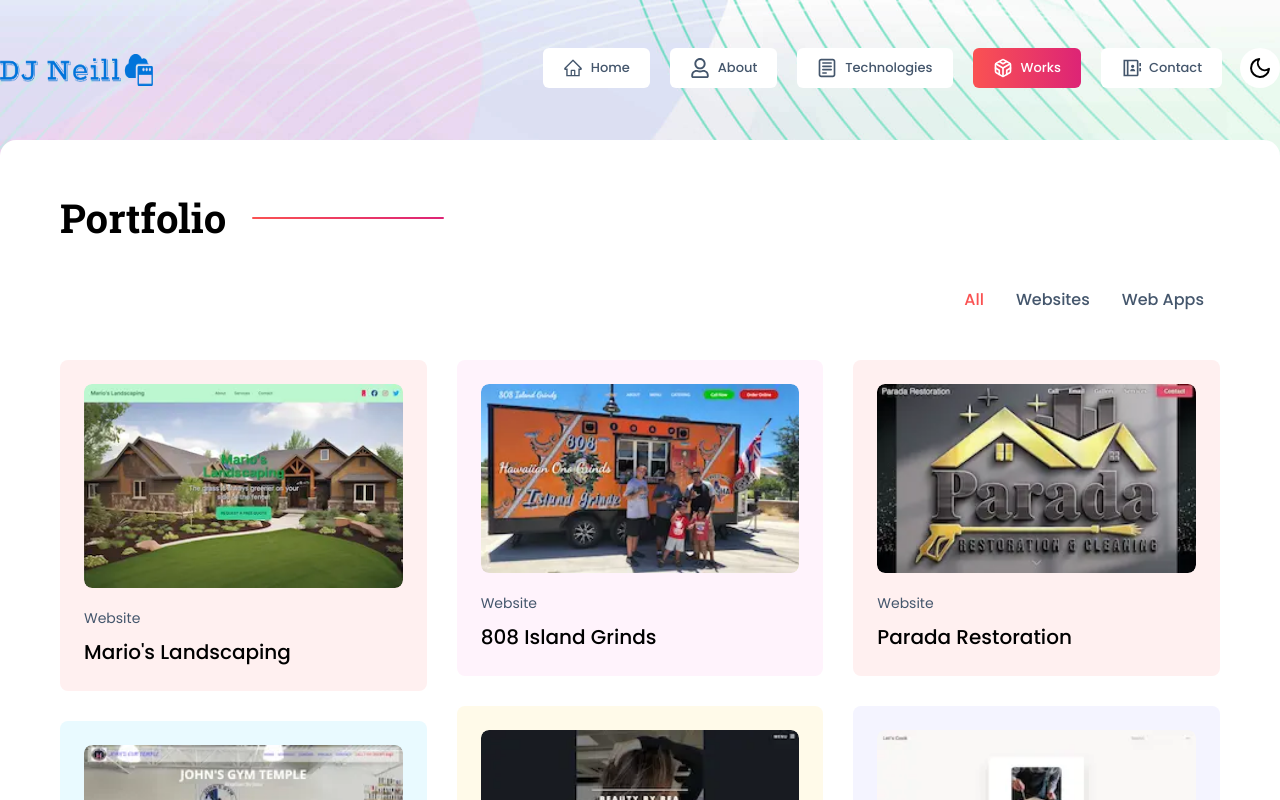
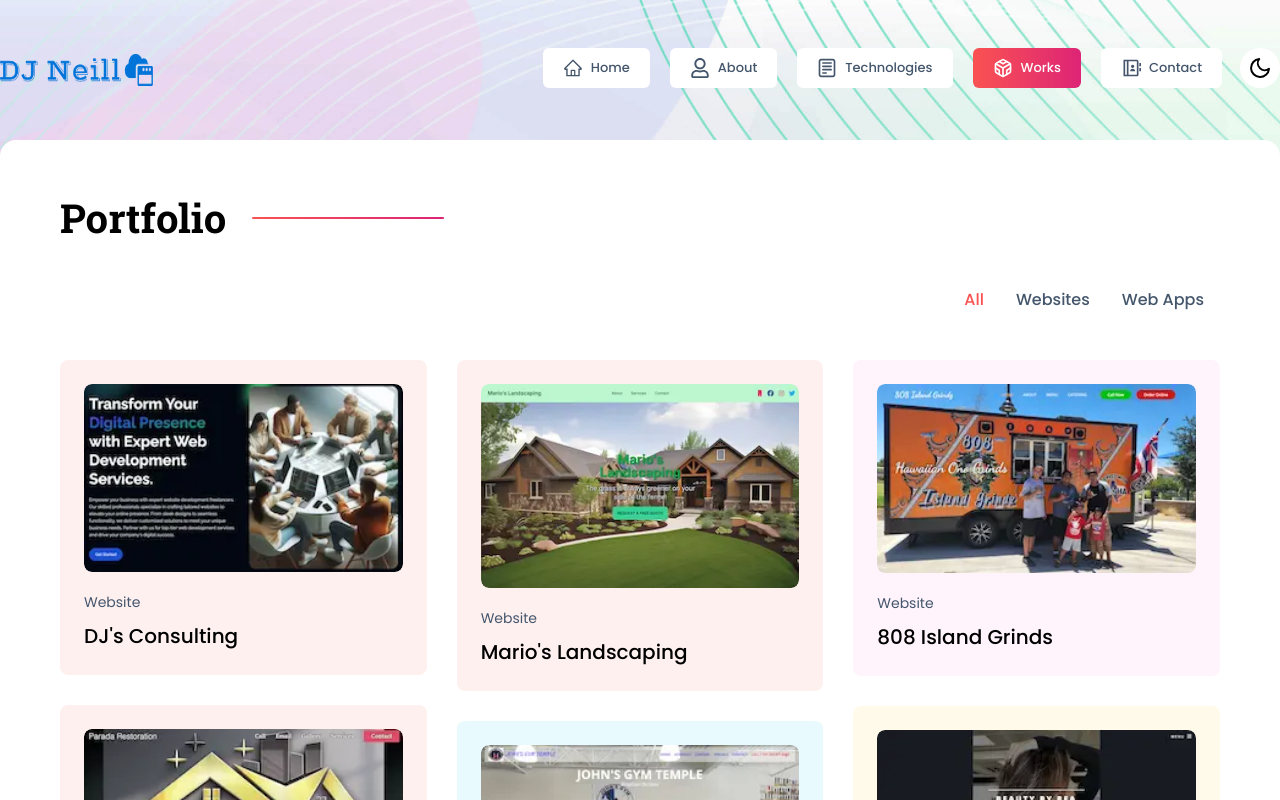
Before and after one commit to djneill/React-Portfolio, a Next.js app: page /works in a window 1280 px wide. Shown: the top 800 px of the page. Built offline with nearby package versions, Linux system fonts and the light colour scheme.

Commit message:
add consultancy page

```diff
--- a/components/tag/Tag.jsx
+++ b/components/tag/Tag.jsx
@@ -6,7 +6,7 @@ const Tag = () => {
     },
     {
       title: "Frameworks",
-      tags: ["https://skillicons.dev/icons?i=react,nodejs,next,vite&theme=dark"],
+      tags: ["https://skillicons.dev/icons?i=react,nodejs,next,vite,astro&theme=dark"],
     },
     {
       title: "Libraries",
--- a/data/worksData.js
+++ b/data/worksData.js
@@ -1,153 +1,167 @@
 module.exports = [
   {
     id: "1",
+    tag: "Website",
+    title: "DJ's Consulting",
+    img: "/images/work_images/cons.webp",
+    imgSmall: "/images/work_images/small/consSm.webp",
+    bg: "#FFF0F0",
+    client: "DJ's Consulting",
+    languages: "TypeScript, Astro, Tailwind",
+    link: "https://djneill.dev/",
+    linkText: "djneill.dev",
+    description:
+      "DJ's Consulting is a web development and consulting firm. It includes information about the company, services offered, contact details, and a contact form for potential customers to get in touch.",
+  },
+  {
+    id: "2",
     tag: "Website",
     title: "Mario's Landscaping",
     img: "/images/work_images/ml.webp",
     imgSmall: "/images/work_images/small/mlSm.webp",
     bg: "#FFF0F0",
     client: "Mario's Landscaping",
-    langages: "TypeScript, React, Tailwind",
+    languages: "TypeScript, React, Tailwind",
     link: "https://mario-landscaping.netlify.app/",
     linkText: "mario-landscaping.netlify.app",
     description:
       "Mario Landscaping is a website designed to showcase the landscaping services provided by our client's business. It includes information about the company, services offered, contact details, and a contact form for potential customers to get in touch.",
   },
   {
-    id: "2",
+    id: "3",
     tag: "Website",
     title: "808 Island Grinds",
     img: "/images/work_images/808ig.webp",
     imgSmall: "/images/work_images/small/808sm.webp",
     bg: "#FFF3FC",
     client: "808 Island Grinds",
-    langages: "HTML, CSS, Javascript",
+    languages: "HTML, CSS, Javascript",
     link: "https://islandgrinds.netlify.app/",
     linkText: "islandgrinds.netlify.app",
     description:
       "808 Island Grinds is a website designed to showcase the food and services provided by our client's business. It includes information about the company, services offered, contact details, and a contact form for potential customers to get in touch.",
   },
   {
-    id: "3",
+    id: "4",
     tag: "Website",
     title: "Parada Restoration",
     img: "/images/work_images/pr.webp",
     imgSmall: "/images/work_images/small/prsm.webp",
     bg: "#FFF0F0",
     client: "Parada Restoration",
-    langages: "HTML, CSS, Javascript",
+    languages: "HTML, CSS, Javascript",
     link: "https://paradarestoration.netlify.app/",
     linkText: "paradarestoration.netlify.app",
     description:
       "Parada Restoration is a website designed to showcase the restoration services provided by our client's business. It includes information about the company, services offered, contact details, and a contact form for potential customers to get in touch.",
   },
   {
-    id: "4",
+    id: "5",
     tag: "Website",
     title: "John's Gym Temple",
     img: "/images/work_images/tm.webp",
     imgSmall: "/images/work_images/small/tmSm.webp",
     bg: "#E9FAFF",
     client: "John's Gym Temple",
-    langages: "HTML, CSS, Javascript",
+    languages: "HTML, CSS, Javascript",
     link: "https://tmbjj.netlify.app/",
     linkText: "tmbjj.netlify.app",
     description:
       "John's Gym Temple is a website designed to showcase the martial arts services provided by our client's business. It includes information about the company, services offered, contact details, and a contact form for potential customers to get in touch.",
   },
   {
-    id: "5",
+    id: "6",
     tag: "Website",
     title: "Beauty By Bea",
     img: "/images/work_images/bea.webp",
     imgSmall: "/images/work_images/small/beaSm.webp",
     bg: "#FFFAE9",
     client: "Beauty By Bea",
-    langages: "HTML, CSS, Javascript",
+    languages: "HTML, CSS, Javascript",
     link: "https://beautybybea.netlify.app/",
     linkText: "beautybybea.netlify.app",
     description:
       "Beauty By Bea is a website designed to showcase the beauty services provided by our client's business. It includes information about the company, services offered, contact details, and a contact form for potential customers to get in touch.",
   },
   {
-    id: "6",
+    id: "7",
     tag: "Web App",
     title: "Let's Cook",
     img: "/images/work_images/mvp.webp",
     imgSmall: "/images/work_images/small/mvpSm.webp",
     bg: "#F4F4FF",
     client: "Let's Cook",
-    langages: "JavaScript, Node, MongoDB",
+    languages: "JavaScript, Node, MongoDB",
     link: "https://letscook.cyclic.app/",
     linkText: "letscook.cyclic.app",
     description:
       "Let's Cook is a full-stack web app. I wanted to create a place where users could post their favorite recipes, search for new recipes, and save their favorite recipes to a collection that they could easily find. Users can like, save, and comment on recipes, as well as delete recipes from their favorites that they may not want to keep saved.",
   },
   {
-    id: "7",
+    id: "8",
     tag: "Web App",
     title: "Film Flix",
     img: "/images/work_images/ff.webp",
     imgSmall: "/images/work_images/small/ffS.webp",
     bg: "#FFF0F8",
     client: "Film Flix",
-    langages: "TypeScript, React, Next-Auth",
+    languages: "TypeScript, React, Next-Auth",
     link: "https://film-flix-opal.vercel.app/auth",
     linkText: "film-flix-opal.vercel.app",
     description:
       "I wanted to explore and learn more by using React, Typescript, and Next.js to build a fun movie trailer app that replicated Netflix.I am using NextAuth for authentication, and bcrypt so passwords are hashed, and nothing is exposed. This site is for demonstration purposes, please do not use your real Netflix Password.",
   },
   {
-    id: "8",
+    id: "9",
     tag: "Web App",
     title: "Cortana Chatbot",
     img: "/images/work_images/cb.webp",
     imgSmall: "/images/work_images/small/cbSm.webp",
     bg: "#FFF0F8",
     client: "Cortana Chatbot",
-    langages: "JavaScript, React, OpenAI",
+    languages: "JavaScript, React, OpenAI",
     link: "https://cortana-bot.vercel.app/",
     linkText: "cortana-bot.vercel.app",
     description:
       "Cortana is a chatbot that I created using React and OpenAI. I wanted to create a chatbot that could answer questions about me, and my projects. I used OpenAI's API to train the chatbot, and it is still a work in progress.",
   },
   {
-    id: "9",
+    id: "10",
     tag: "Web App",
     title: "Pomodoro Task Timer",
     img: "/images/work_images/pom.webp",
     imgSmall: "/images/work_images/small/pomSm.webp",
     bg: "#FCF4FF",
     client: "Pomodoro Task Timer",
-    langages: "JavaScript, Node, MongoDB",
+    languages: "JavaScript, Node, MongoDB",
     link: "https://giterdonepomodoro.cyclic.app/",
     linkText: "giterdonepomodoro.cyclic.app",
     description:
       "Giterdone Pomodoro is a full-stack web app. I wanted to create a place where users could create a task, set a timer for that task, and save the task to a collection that they could easily find. Users can add, complete, as well as delete tasks that they may not want to keep saved.",
   },
   {
-    id: "10",
+    id: "11",
     tag: "Web App",
     title: "Brand Detector",
     img: "/images/work_images/brand.webp",
     imgSmall: "/images/work_images/small/brandSm.webp",
     bg: "#FCF4FF",
     client: "Brand Detector",
-    langages: "JavaScript, Microsoft Azure",
+    languages: "JavaScript, Microsoft Azure",
     link: "https://branddetector.onrender.com/",
     linkText: "branddetector.onrender.com",
     description:
       "Brand Detector is a web app that I created using Microsoft Azure's Computer Vision API. I wanted to create a place where users could upload an image, and the app would detect the brand of the item in the image. Users can upload an image, and the app will detect the brand of the item in the image.",
   },
   {
-    id: "11",
+    id: "12",
     tag: "Web App",
     title: "Temple Astronomy Society",
     img: "/images/work_images/nasa.webp",
     imgSmall: "/images/work_images/small/nasaSm.webp",
     bg: "#FCF4FF",
     client: "Temple Astronomy Society",
-    langages: "JavaScript, Microsoft Azure",
+    languages: "JavaScript, Microsoft Azure",
     link: "https://templeastronomysociety.netlify.app/",
     linkText: "templeastronomysociety.netlify.app",
     description:
```
Also changed, not shown: public/images/work_images/cons.webp (added), public/images/work_images/small/consSm.webp (added).
